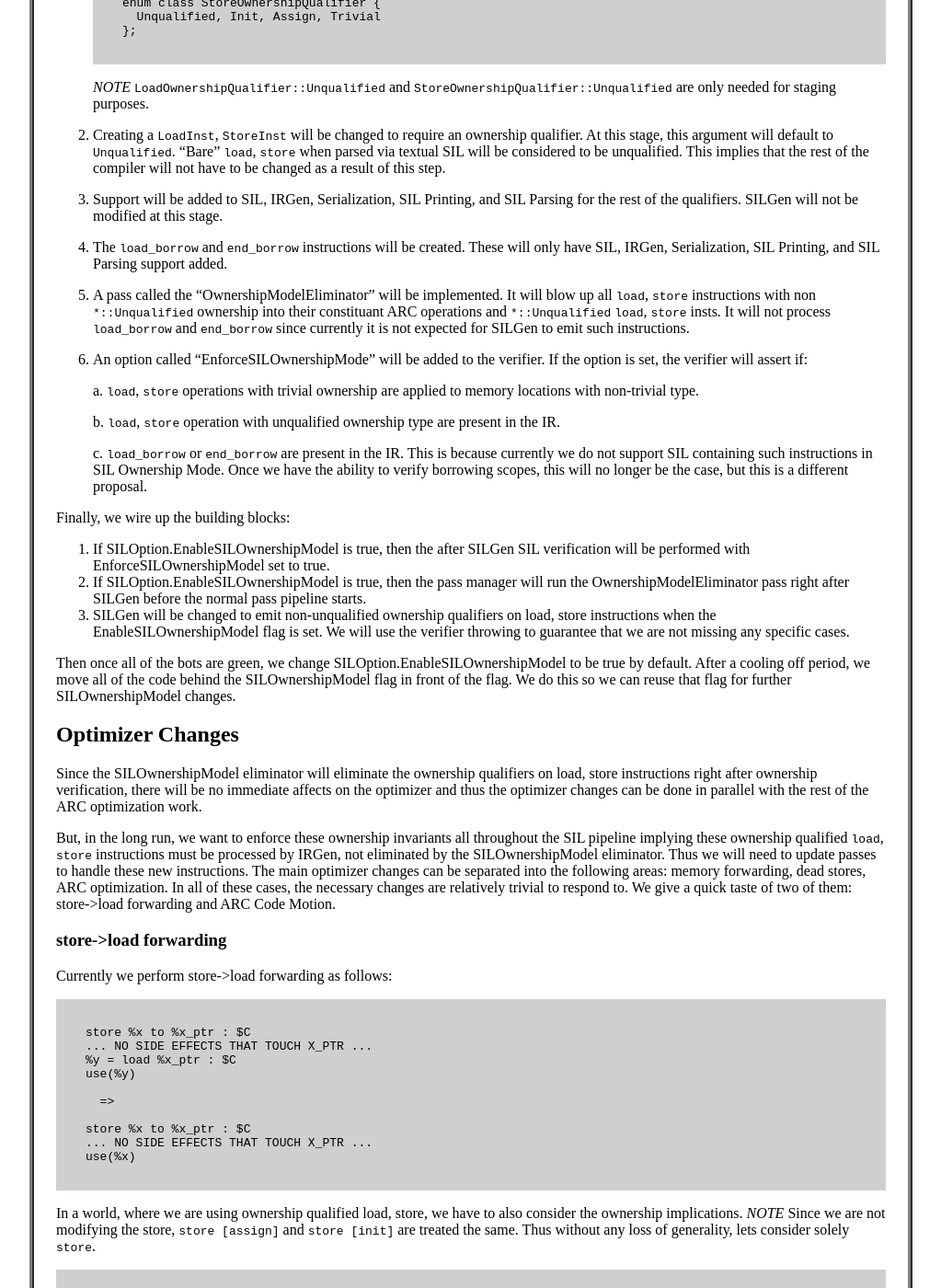
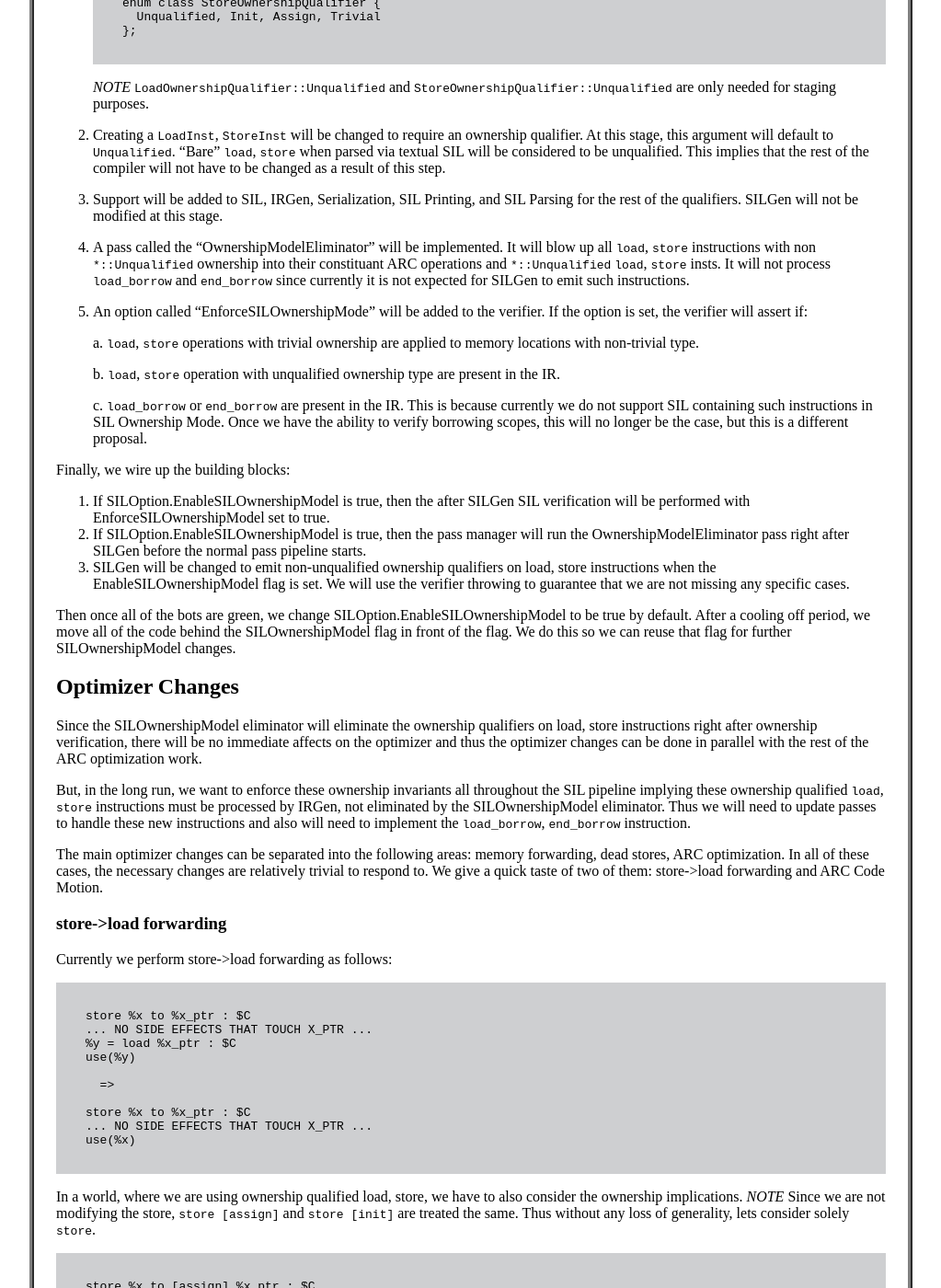
Before and after one commit to gottesmm/gottesmm.github.io, a Jekyll site: the page built from proposals/high-level-arc-memory-operations.md, in a window 1280 px wide and 1400 px high, scrolled down 3444 px. Shown: the whole window at 92% size, without its empty margins (128-1151 px from the left). Built offline with Jekyll 4.4.1, drawn with Linux system fonts in a browser that asks for light colours; some of the changed text lies outside the part shown.

Commit message:
More small changes.

```diff
--- a/proposals/high-level-arc-memory-operations.md
+++ b/proposals/high-level-arc-memory-operations.md
@@ -107,8 +107,8 @@ Next we provide `load_borrow` and `end_borrow`:
 `end_borrow`, the loaded object must semantically remain alive. The `end_borrow`
 communicates to the optimizer:
 
-1. That the value in `%x_ptr` should not be destroyed before endBorrow.
-2. Uses of `%x` should not be sunk past endBorrow since `%x` is only a shallow
+1. that the value in `%x_ptr` should not be destroyed before endBorrow.
+2. uses of `%x` should not be sunk past endBorrow since `%x` is only a shallow
    copy of the value in `%x_ptr` and past that point `%x_ptr` may not remain
    alive.
 
@@ -213,10 +213,6 @@ changed as a result of this step.
 Parsing for the rest of the qualifiers. SILGen will not be modified at this
 stage.
 
-4. The `load_borrow` and `end_borrow` instructions will be created. These will
-   only have SIL, IRGen, Serialization, SIL Printing, and SIL Parsing support
-   added.
-
 5. A pass called the "OwnershipModelEliminator" will be implemented. It will
    blow up all `load`, `store` instructions with non `*::Unqualified` ownership
    into their constituant ARC operations and `*::Unqualified` `load`, `store`
@@ -264,11 +260,13 @@ parallel with the rest of the ARC optimization work.
 But, in the long run, we want to enforce these ownership invariants all
 throughout the SIL pipeline implying these ownership qualified `load`, `store`
 instructions must be processed by IRGen, not eliminated by the SILOwnershipModel
-eliminator. Thus we will need to update passes to handle these new
-instructions. The main optimizer changes can be separated into the following
-areas: memory forwarding, dead stores, ARC optimization. In all of these cases,
-the necessary changes are relatively trivial to respond to. We give a quick
-taste of two of them: store->load forwarding and ARC Code Motion.
+eliminator. Thus we will need to update passes to handle these new instructions
+and also will need to implement the `load_borrow`, `end_borrow` instruction.
+
+The main optimizer changes can be separated into the following areas: memory
+forwarding, dead stores, ARC optimization. In all of these cases, the necessary
+changes are relatively trivial to respond to. We give a quick taste of two of
+them: store->load forwarding and ARC Code Motion.
 
 ### store->load forwarding
 
```
